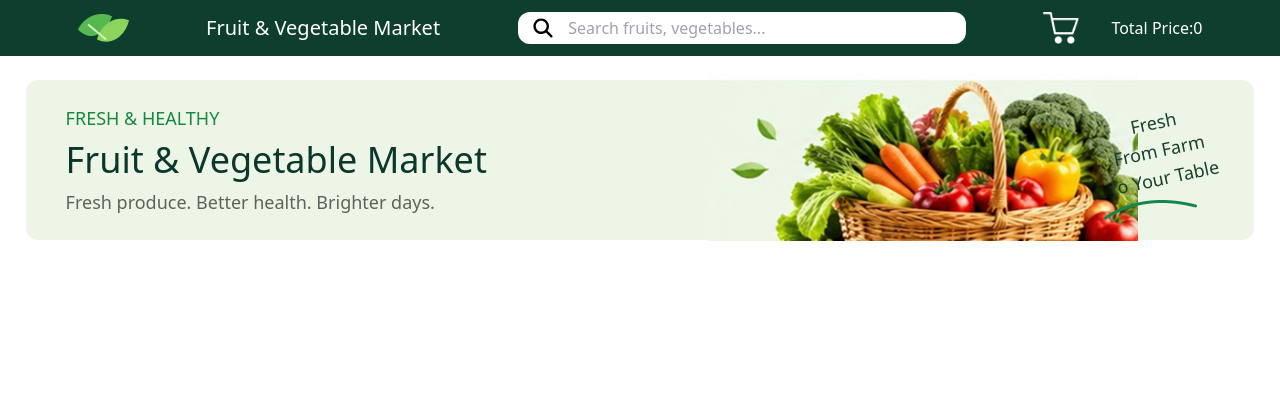
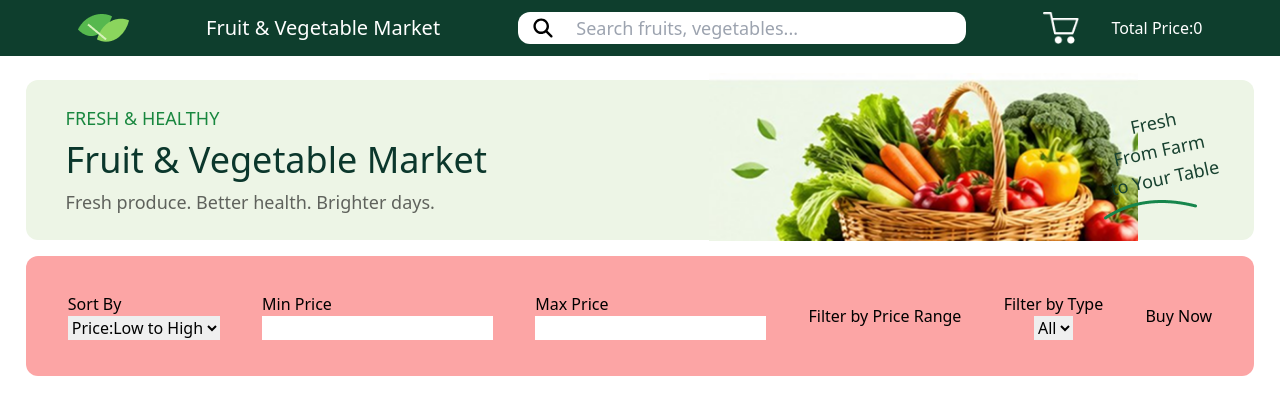
Before and after one commit to VaibhavSain/Fruit-And-Vegetable-Shop-Using-Mern, a React (Create React App) app in the folder frontend/: page / in a window 1280 px wide. Shown: the top 414 px of the page. Built offline with nearby package versions, Linux system fonts and the light colour scheme.

Commit message:
added filters

```diff
--- a/frontend/src/App.js
+++ b/frontend/src/App.js
@@ -1,4 +1,5 @@
 import './App.css';
+import Filter from './components/Filter';
 import Header from './components/Header';
 import Hero from './components/Hero';
 
@@ -8,6 +9,8 @@ function App() {
       <Header />
       <div className='h-[20rem] flex flex-col items-center w-full'>
         <Hero />
+        <Filter />
+
       </div>
     </div>
   );
--- /dev/null
+++ b/frontend/src/components/Filter.jsx
@@ -0,0 +1,33 @@
+import React from "react";
+
+function Filter() {
+  return (
+    <div className="bg-red-300 flex flex-row items-center justify-evenly rounded-xl mt-[1rem] h-[10rem] w-[96%]">
+      <label>
+        <p className="text-left">Sort By</p>
+        <select>
+          <option>Price:Low to High</option>
+          <option>india</option>
+        </select>
+      </label>
+      <label>
+        <p className="text-left">Min Price</p>
+        <input name="min" />
+      </label>
+      <label>
+        <p className="text-left">Max Price</p>
+        <input name="max" />
+      </label>
+      <button>Filter by Price Range</button>
+      <label>
+        <p>Filter by Type</p>
+        <select>
+          <option>All</option>
+        </select>
+      </label>
+      <button>Buy Now</button>
+    </div>
+  );
+}
+
+export default Filter;
--- a/frontend/src/components/Header.jsx
+++ b/frontend/src/components/Header.jsx
@@ -8,12 +8,11 @@ function Header() {
     <div className="h-[3.50rem] flex flex-row items-center justify-evenly  w-full bg-[#0E3E2D]">
       <img src={logoIcon} alt="logo-image" />
       <h2 className="text-white text-xl">Fruit & Vegetable Market</h2>
-      <label for="inputBox">
+      <label>
         <div className="bg-white cursor-pointer flex flex-row justify-evenly items-center  h-[2rem] rounded-xl w-[28rem]">
           <img src={searchIcon} alt="searchIcon" className="h-[1.50rem]" />
           <input
-            className="w-[24rem]"
-            id="inputBox"
+            className="w-[24rem] pl-2 text-lg"
             placeholder="Search fruits, vegetables..."
             name="search"
           />
```
